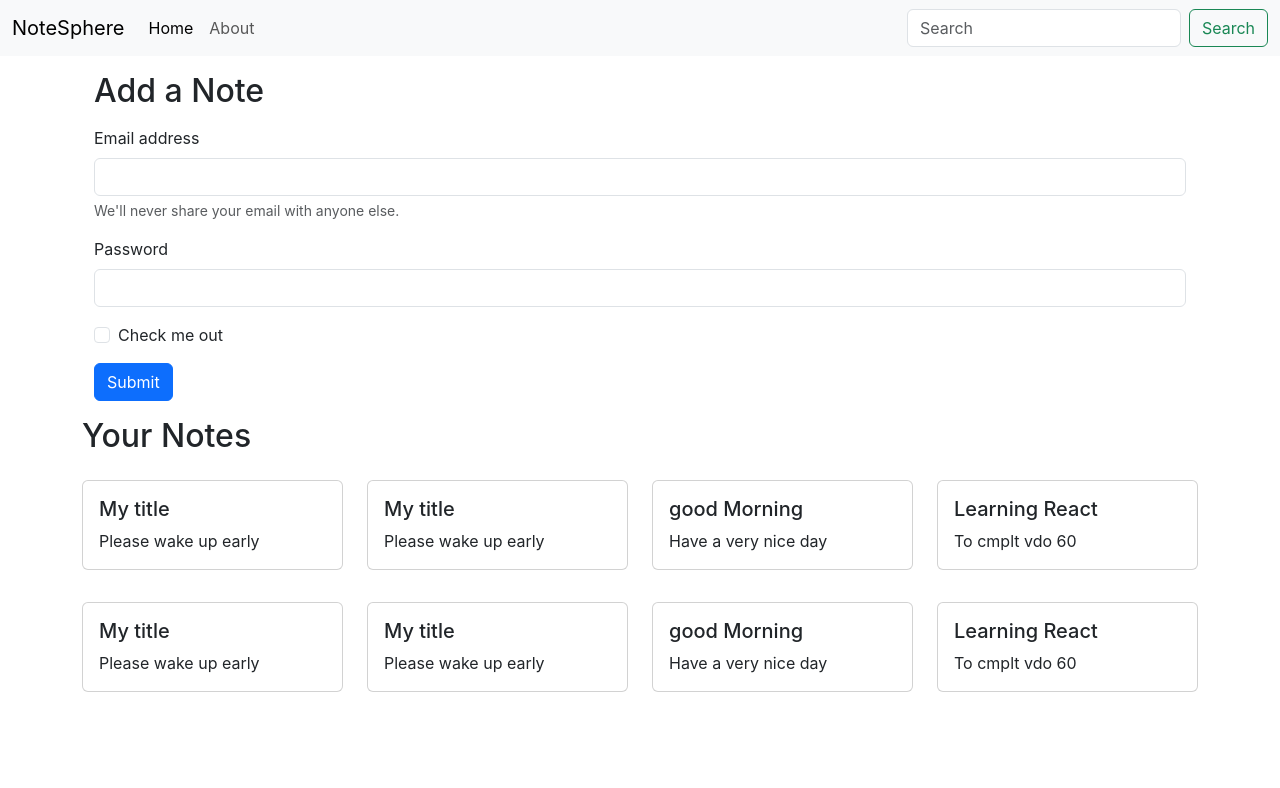
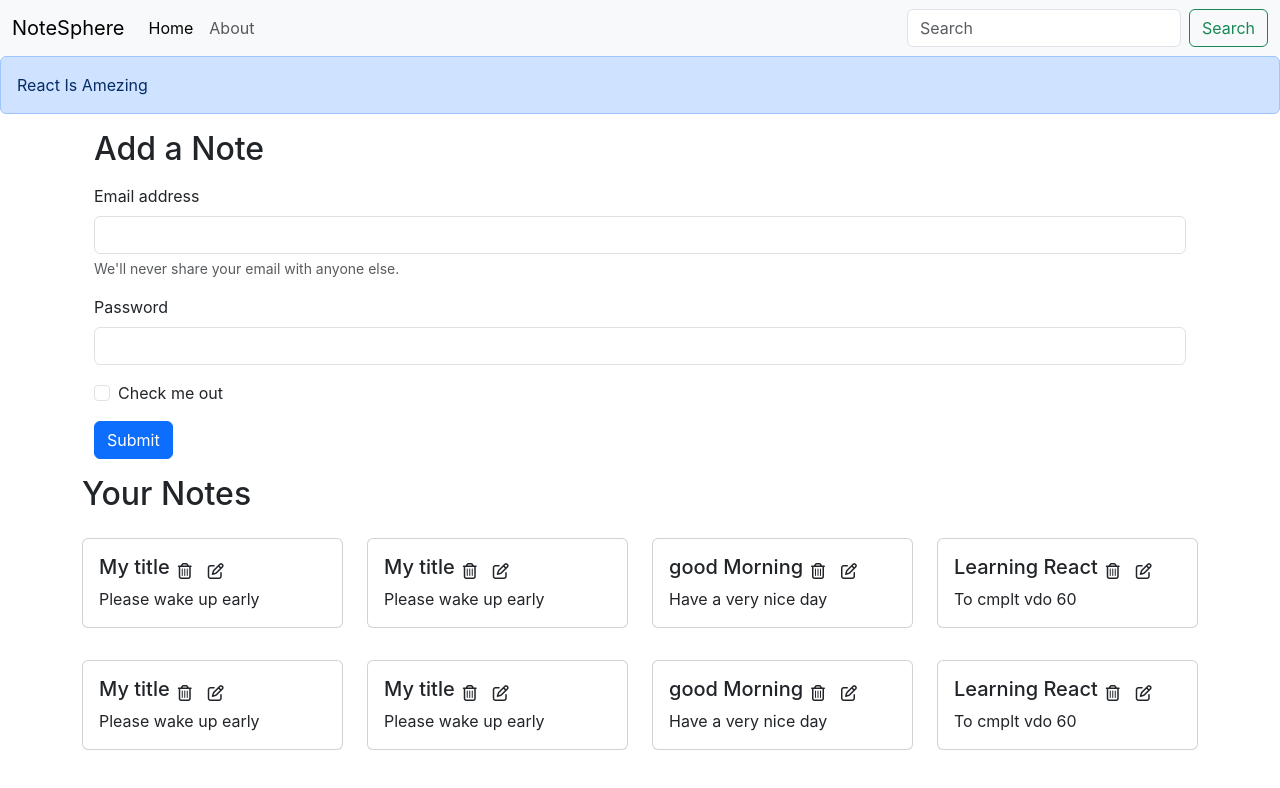
Before and after one commit to Abhi-Ptdr/NoteSphere, a React (Create React App) app: page / in a window 1280 px wide. Shown: the top 788 px of the page. Built offline with nearby package versions, Linux system fonts and the light colour scheme.

Commit message:
Adding Icons & Alerts v62

```diff
--- a/public/index.html
+++ b/public/index.html
@@ -22,6 +22,10 @@
     <noscript>You need to enable JavaScript to run this app.</noscript>
     <div id="root"></div>
 
+    <!-- Font Awesome -->
+    <script src="https://kit.fontawesome.com/3badffcddb.js" crossorigin="anonymous"></script>
+
+    <!-- Bootstrap Bundle -->
     <script src="https://cdn.jsdelivr.net/npm/bootstrap@5.3.3/dist/js/bootstrap.bundle.min.js" integrity="sha384-YvpcrYf0tY3lHB60NNkmXc5s9fDVZLESaAA55NDzOxhy9GkcIdslK1eN7N6jIeHz" crossorigin="anonymous"></script>
   </body>
 
--- a/src/App.js
+++ b/src/App.js
@@ -4,6 +4,7 @@
 import Home from './components/Home';
 import About from './components/About';
 import NoteState from './context/notes/NoteState';
+import Alert from './components/Alert';
 
 
 function App() {
@@ -12,6 +13,7 @@
     <NoteState>   {/*State varible are now available in all the components and sub-components inside this <NoteState> tag*/}
       <Router>
         <Navbar/>
+        <Alert message="React Is Amezing"/>
         <div className="container">
           <Routes>
             <Route exact path="/" element={<Home/>} />
--- /dev/null
+++ b/src/components/Alert.js
@@ -0,0 +1,13 @@
+import React from 'react'
+
+function Alert(props) {
+  return (
+    <div>
+        <div class="alert alert-primary" role="alert">
+            {props.message}
+        </div>
+    </div>
+  )
+}
+
+export default Alert
--- a/src/components/Home.js
+++ b/src/components/Home.js
@@ -1,4 +1,4 @@
-import React, { useContext } from 'react'
+import React from 'react'
 import Notes from './Notes';
 
 const Home = () => {
@@ -9,17 +9,17 @@
         <h2>Add a Note</h2>
         <form className='my-3'>
           <div className="mb-3">
-            <label for="exampleInputEmail1" className="form-label">Email address</label>
+            <label htmlFor="exampleInputEmail1" className="form-label">Email address</label>
             <input type="email" className="form-control" id="exampleInputEmail1" aria-describedby="emailHelp"/>
             <div id="emailHelp" className="form-text">We'll never share your email with anyone else.</div>
           </div>
           <div className="mb-3">
-            <label for="exampleInputPassword1" className="form-label">Password</label>
+            <label htmlFor="exampleInputPassword1" className="form-label">Password</label>
             <input type="password" className="form-control" id="exampleInputPassword1"/>
           </div>
           <div className="mb-3 form-check">
             <input type="checkbox" className="form-check-input" id="exampleCheck1"/>
-            <label className="form-check-label" for="exampleCheck1">Check me out</label>
+            <label className="form-check-label" htmlFor="exampleCheck1">Check me out</label>
           </div>
           <button type="submit" className="btn btn-primary">Submit</button>
         </form>
--- a/src/components/NoteItem.js
+++ b/src/components/NoteItem.js
@@ -4,10 +4,15 @@
   const { note } = props;
   return (
     <div className='col-md-3'>
-      <div class="card my-3">
-          <div class="card-body">
-            <h5 class="card-title">{note.title}</h5>
-            <p class="card-text">{note.description}</p>
+      <div className="card my-3">
+          <div className="card-body">
+            <div className="d-flex align-items-center">
+              <h5 className="card-title">{note.title}</h5>
+              <i className="far fa-trash-alt mx-2"></i>
+              <i className="far fa-edit mx-2"></i>
+            </div>
+            <p className="card-text">{note.description}</p>
+
           </div>
       </div>
     </div>
--- a/src/components/Notes.js
+++ b/src/components/Notes.js
@@ -11,7 +11,7 @@
             <h2>Your Notes</h2>
             {/* To iterate through each note in notes */}
             {notes.map((note)=>{
-            return <NoteItem note = {note}/>
+            return <NoteItem key = {note._id} note = {note}/>
             })}
         </div>
     )
--- a/src/context/notes/NoteState.js
+++ b/src/context/notes/NoteState.js
@@ -41,7 +41,7 @@
           "__v": 0
         },
         {
-          "_id": "676a8910e7d773447dd11b82",
+          "_id": "676a8910e7d773447dd11b821",
           "user": "6769372dcc62cac5ea2bd8cf",
           "title": "My title",
           "description": "Please wake up early",
@@ -50,7 +50,7 @@
           "__v": 0
         },
         {
-          "_id": "676a8911e7d773447dd11b84",
+          "_id": "676a8911e7d773447dd11b842",
           "user": "6769372dcc62cac5ea2bd8cf",
           "title": "My title",
           "description": "Please wake up early",
@@ -59,7 +59,7 @@
           "__v": 0
         },
         {
-          "_id": "676e4cb24ce9620382288dd0",
+          "_id": "676e4cb24ce9620382288dd03",
           "user": "6769372dcc62cac5ea2bd8cf",
           "title": "good Morning",
           "description": "Have a very nice day",
@@ -68,7 +68,7 @@
           "__v": 0
         },
         {
-          "_id": "676e4cfd4ce9620382288dd3",
+          "_id": "676e4cfd4ce9620382288dd34",
           "user": "6769372dcc62cac5ea2bd8cf",
           "title": "Learning React",
           "description": "To cmplt vdo 60",
--- a/src/index.css
+++ b/src/index.css
@@ -11,3 +11,7 @@
   font-family: source-code-pro, Menlo, Monaco, Consolas, 'Courier New',
     monospace;
 }
+
+i{
+  cursor: pointer;
+}
```
